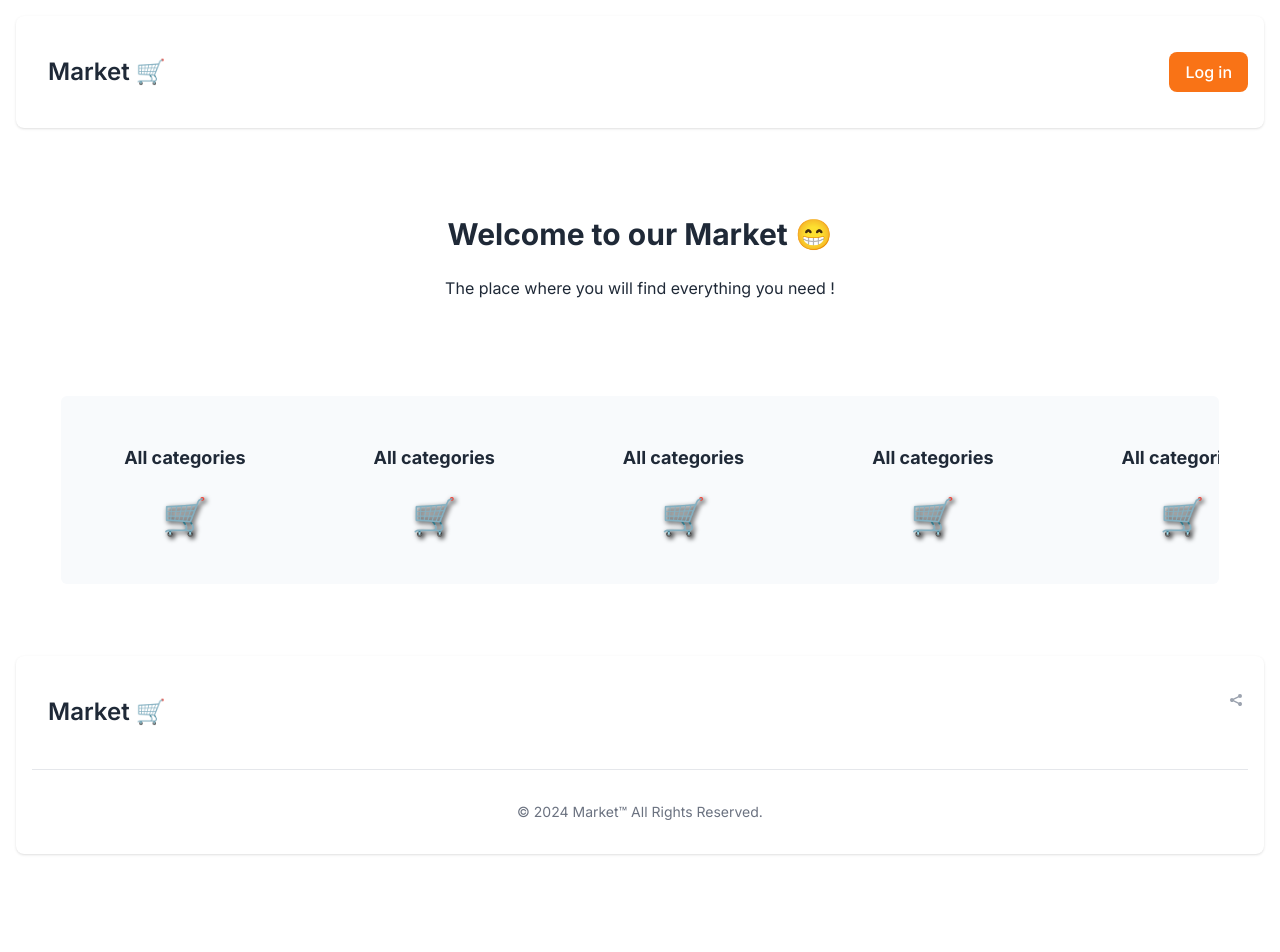
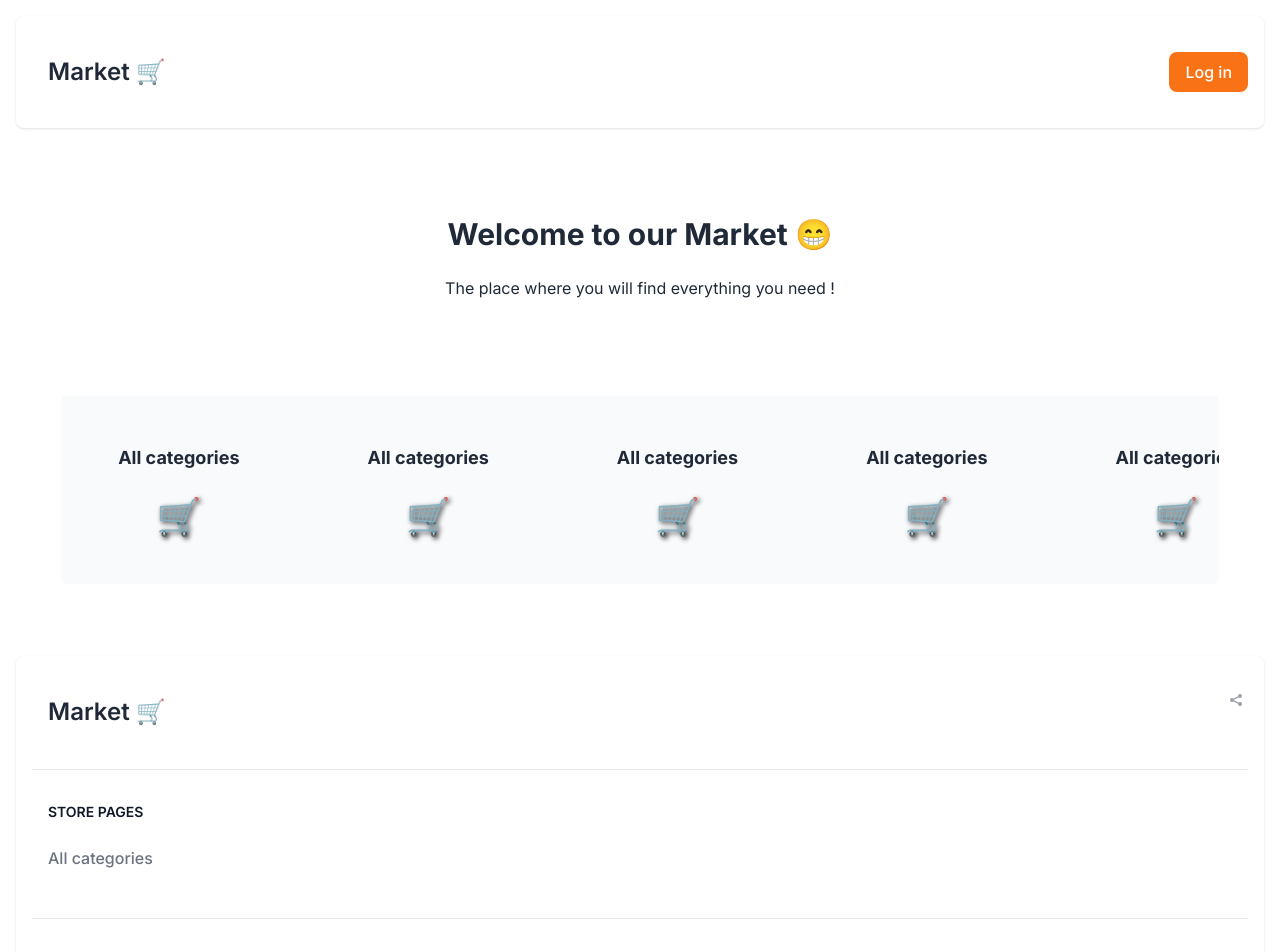
Before and after one commit to evan-guyot/nextjs-market, a Next.js app: page / in a window 1280 px wide. Shown: the top 952 px of the page. Before the commit the page ends 870 px from the top, so only its background shows below. Built offline with nearby package versions, Linux system fonts and the light colour scheme; no server answers; the database is empty; a web font is replaced by a local one.

Commit message:
Feat - Display of Store Pages in the Footer

```diff
--- a/app/layout.tsx
+++ b/app/layout.tsx
@@ -5,6 +5,7 @@ import Link from "next/link";
 import ShareButton from "./ui/shareButton";
 import { auth, signOut } from "@/auth";
 import { UserMenuButton } from "@/app/ui/user-session";
+import { fetchCategories } from "@/app/lib/data";
 
 export const metadata: Metadata = {
   title: {
@@ -49,6 +50,16 @@ export default async function RootLayout({
 }) {
   let session = await auth();
 
+  const pages = await fetchCategories();
+
+  pages.unshift({
+    id: "",
+    name: "All categories",
+    slug: "",
+    emoji: "🛒",
+    color: "rbg( 16 16 16)",
+  });
+
   return (
     <html lang="en">
       <body
@@ -90,6 +101,21 @@ export default async function RootLayout({
               </ul>
             </div>
             <hr className="my-6 border-gray-200 dark:border-gray-700 lg:my-8" />
+            <div className="grid grid-cols-2 gap-8 sm:gap-6 sm:grid-cols-3 mx-4">
+              <div>
+                <h2 className="mb-6 text-sm font-semibold text-gray-900 uppercase dark:text-white">
+                  Store Pages
+                </h2>
+                <ul className="text-gray-500 dark:text-gray-400 font-medium">
+                  {pages.map((p) => (
+                    <li className="mb-4" key={p.id}>
+                      <Link href={`/store/${p.slug}`}>{p.name}</Link>
+                    </li>
+                  ))}
+                </ul>
+              </div>
+            </div>
+            <hr className="my-6 border-gray-200 dark:border-gray-700 lg:my-8" />
             <span className="block text-sm text-gray-500 dark:text-gray-400 text-center">
               © 2024 Market™ All Rights Reserved.
             </span>
```
